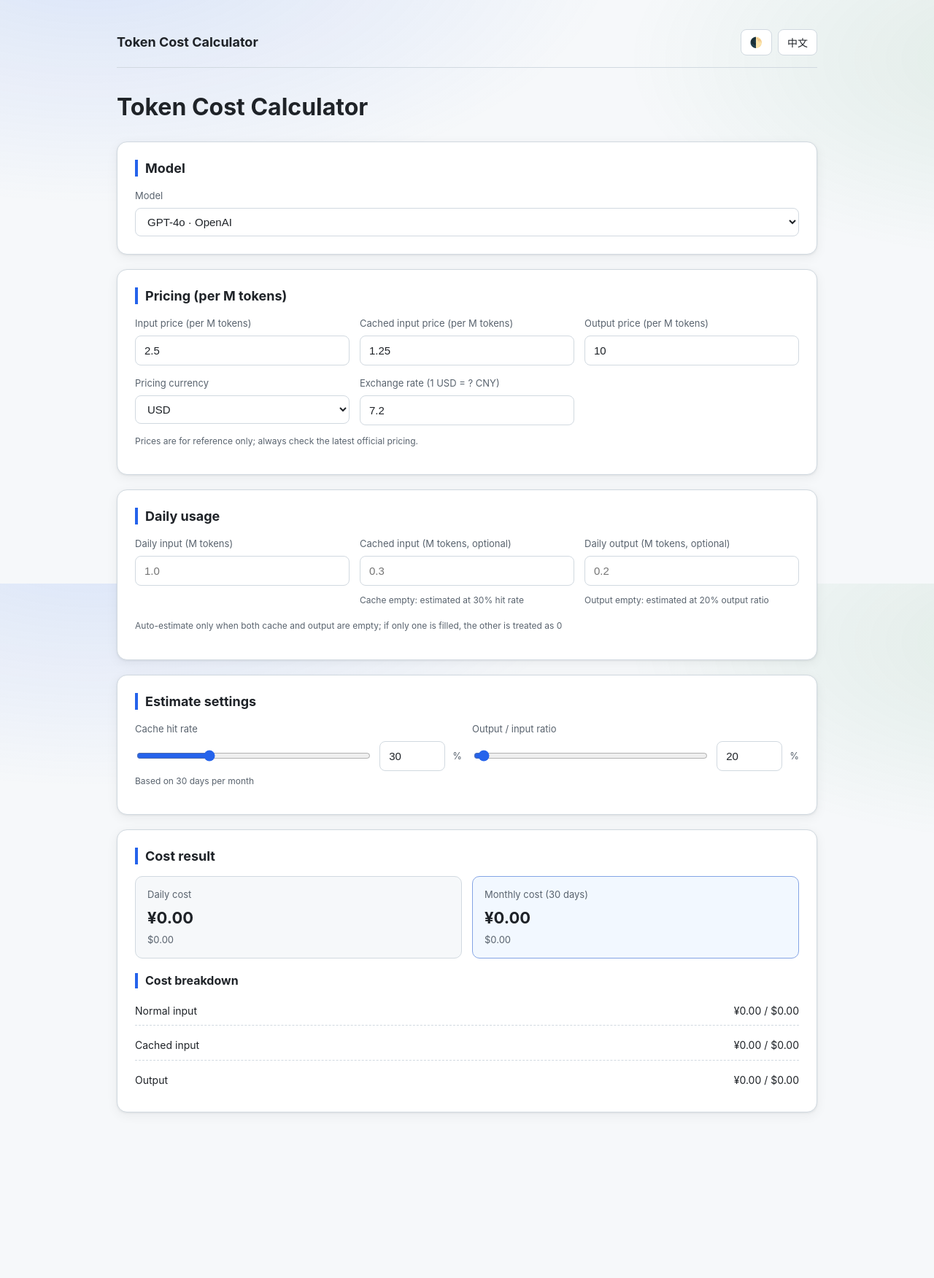
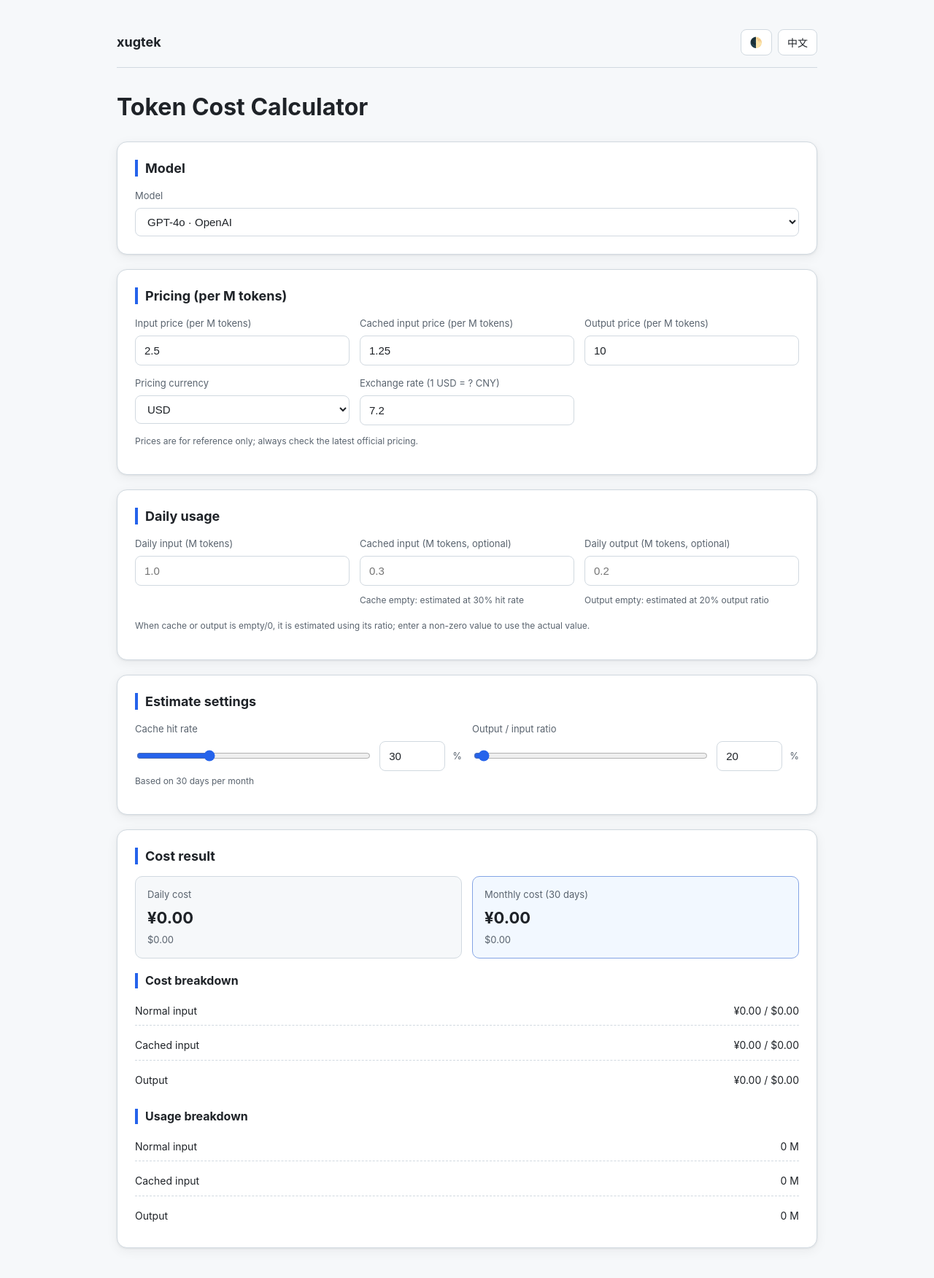
Before and after one commit to xugtek/tools, a website with bundled scripts: page token.html in a window 1280 px wide. Shown: the whole page at 73% size. Before the commit the page ends 1593 px from the top, so only its background shows below. Built offline with nearby package versions, Linux system fonts and the light colour scheme.

Commit message:
[token_calc] Restore xugtek brand, independent estimate controls, and show estimated usage

```diff
--- a/assets/css/style.css
+++ b/assets/css/style.css
@@ -34,6 +34,10 @@ html[data-theme='dark'] {
   box-sizing: border-box;
 }
 
+[hidden] {
+  display: none !important;
+}
+
 html {
   -webkit-text-size-adjust: 100%;
 }
@@ -42,11 +46,7 @@ body {
   margin: 0;
   font-family: -apple-system, BlinkMacSystemFont, 'Segoe UI', 'PingFang SC', 'Hiragino Sans GB',
     'Microsoft YaHei', 'Helvetica Neue', Arial, sans-serif;
-  background:
-    radial-gradient(1200px 600px at 10% -10%, color-mix(in srgb, var(--primary) 14%, transparent), transparent 60%),
-    radial-gradient(1000px 500px at 110% 10%, color-mix(in srgb, var(--success) 10%, transparent), transparent 55%),
-    var(--bg);
-  background-attachment: fixed;
+  background: var(--bg);
   color: var(--text);
   line-height: 1.6;
   min-height: 100vh;
--- a/assets/js/i18n.js
+++ b/assets/js/i18n.js
@@ -2,7 +2,7 @@ const STORAGE_KEY = 'xugtek-lang';
 
 const translations = {
   'zh-CN': {
-    siteName: 'XugTek 工具站',
+    siteName: 'xugtek',
     toolTitle: 'Token费用计算器',
     navTools: '工具',
     themeToggle: '切换主题',
@@ -38,7 +38,11 @@ const translations = {
     normalInputCostLabel: '普通输入',
     cachedInputCostLabel: '缓存输入',
     outputCostLabel: '输出',
-    estimatedHint: '缓存和输出都留空时自动估算；只填其中一项时，另一项按 0 计算',
+    normalInputLabel: '普通输入',
+    cachedInputLabel: '缓存命中',
+    outputLabel: '输出',
+    usageBreakdownLabel: '用量明细',
+    estimatedHint: '缓存或输出为空/0 时，按对应比例自动估算；输入非 0 实际值后使用实际值。',
     cacheEstimateHint: '缓存为空，按 {rate}% 命中率估算',
     outputEstimateHint: '输出为空，按 {ratio}% 输出比例估算',
     invalidInput: '请输入有效的 Token 数量',
@@ -46,7 +50,7 @@ const translations = {
     modelSourceNote: '价格仅供参考，请以官方最新价格为准。'
   },
   en: {
-    siteName: 'XugTek Tools',
+    siteName: 'xugtek',
     toolTitle: 'Token Cost Calculator',
     navTools: 'Tools',
     themeToggle: 'Toggle theme',
@@ -82,7 +86,11 @@ const translations = {
     normalInputCostLabel: 'Normal input',
     cachedInputCostLabel: 'Cached input',
     outputCostLabel: 'Output',
-    estimatedHint: 'Auto-estimate only when both cache and output are empty; if only one is filled, the other is treated as 0',
+    normalInputLabel: 'Normal input',
+    cachedInputLabel: 'Cached input',
+    outputLabel: 'Output',
+    usageBreakdownLabel: 'Usage breakdown',
+    estimatedHint: 'When cache or output is empty/0, it is estimated using its ratio; enter a non-zero value to use the actual value.',
     cacheEstimateHint: 'Cache empty: estimated at {rate}% hit rate',
     outputEstimateHint: 'Output empty: estimated at {ratio}% output ratio',
     invalidInput: 'Please enter valid token counts',
--- a/assets/js/index-app.js
+++ b/assets/js/index-app.js
@@ -6,8 +6,8 @@ function setDocumentLanguage() {
   const meta = document.querySelector('meta[name="description"]');
   if (meta) {
     meta.setAttribute('content', getLang() === 'en'
-      ? 'XugTek Tools: lightweight, fast and practical online tools.'
-      : 'XugTek 工具站：轻量、快速、实用的在线工具集合。');
+      ? 'xugtek: lightweight, fast and practical online tools.'
+      : 'xugtek：轻量、快速、实用的在线工具集合。');
   }
 }
 
--- a/assets/js/token-calc-app.js
+++ b/assets/js/token-calc-app.js
@@ -3,6 +3,7 @@ import {
   convertCurrency,
   estimateDailyUsage,
   formatMoney,
+  formatTokens,
   toNonNegativeNumber
 } from './token-calc-core.js';
 import { getLang, t } from './i18n.js';
@@ -26,8 +27,13 @@ const elements = {
   outputRatioRange: document.getElementById('output-ratio-range'),
   exchangeRate: document.getElementById('exchange-rate'),
   estimateSection: document.getElementById('estimate-section'),
+  cacheEstimateControl: document.getElementById('cache-estimate-control'),
+  outputEstimateControl: document.getElementById('output-estimate-control'),
   cacheEstimateHint: document.getElementById('cache-estimate-hint'),
   outputEstimateHint: document.getElementById('output-estimate-hint'),
+  usageNormal: document.getElementById('usage-normal'),
+  usageCached: document.getElementById('usage-cached'),
+  usageOutput: document.getElementById('usage-output'),
   resultDailyCny: document.getElementById('result-daily-cny'),
   resultDailyUsd: document.getElementById('result-daily-usd'),
   resultMonthlyCny: document.getElementById('result-monthly-cny'),
@@ -44,6 +50,13 @@ let models = [];
 
 function locale() {
   return getLang() === 'en' ? 'en-US' : 'zh-CN';
+}
+
+function isBlankOrZero(value) {
+  const trimmed = String(value ?? '').trim();
+  if (trimmed === '') return true;
+  const n = Number(trimmed);
+  return Number.isFinite(n) && n === 0;
 }
 
 function setDocumentLanguage() {
@@ -115,24 +128,26 @@ function getEstimatedUsage() {
     cacheHitRate: elements.cacheRate.value,
     outputRatio: elements.outputRatio.value
   });
-  const bothEmpty = cachedRaw === '' && outputRaw === '';
 
   return {
     input: estimate.input,
-    cachedInput: cachedRaw === '' ? (bothEmpty ? estimate.cachedInput : 0) : toNonNegativeNumber(cachedRaw),
-    output: outputRaw === '' ? (bothEmpty ? estimate.output : 0) : toNonNegativeNumber(outputRaw)
+    cachedInput: isBlankOrZero(cachedRaw) ? estimate.cachedInput : toNonNegativeNumber(cachedRaw),
+    output: isBlankOrZero(outputRaw) ? estimate.output : toNonNegativeNumber(outputRaw)
   };
 }
 
 function updateEstimateVisibility() {
-  const cachedEmpty = elements.dailyCached.value.trim() === '';
-  const outputEmpty = elements.dailyOutput.value.trim() === '';
-  elements.estimateSection.hidden = !(cachedEmpty && outputEmpty);
+  const cacheNeedsEstimate = isBlankOrZero(elements.dailyCached.value);
+  const outputNeedsEstimate = isBlankOrZero(elements.dailyOutput.value);
+
+  elements.cacheEstimateControl.hidden = !cacheNeedsEstimate;
+  elements.outputEstimateControl.hidden = !outputNeedsEstimate;
+  elements.estimateSection.hidden = !cacheNeedsEstimate && !outputNeedsEstimate;
 }
 
 function updateEstimateHints() {
-  const cacheEmpty = elements.dailyCached.value.trim() === '';
-  const outputEmpty = elements.dailyOutput.value.trim() === '';
+  const cacheEmpty = isBlankOrZero(elements.dailyCached.value);
+  const outputEmpty = isBlankOrZero(elements.dailyOutput.value);
   const cacheRate = Number(elements.cacheRate.value) || 0;
   const outputRatio = Number(elements.outputRatio.value) || 0;
 
@@ -182,6 +197,9 @@ function renderCosts() {
     elements.breakdownCachedUsd.textContent = zeroUsd;
     elements.breakdownOutputCny.textContent = zero;
     elements.breakdownOutputUsd.textContent = zeroUsd;
+    elements.usageNormal.textContent = '0 M';
+    elements.usageCached.textContent = '0 M';
+    elements.usageOutput.textContent = '0 M';
     return;
   }
 
@@ -209,6 +227,9 @@ function renderCosts() {
   elements.breakdownCachedUsd.textContent = formatMoney(cachedUsd, 'USD', locale());
   elements.breakdownOutputCny.textContent = formatMoney(outputCny, 'CNY', locale());
   elements.breakdownOutputUsd.textContent = formatMoney(outputUsd, 'USD', locale());
+  elements.usageNormal.textContent = `${formatTokens(cost.normalInput, locale())} M`;
+  elements.usageCached.textContent = `${formatTokens(cost.cachedInput, locale())} M`;
+  elements.usageOutput.textContent = `${formatTokens(cost.output, locale())} M`;
 }
 
 function bindEvents() {
--- a/token.html
+++ b/token.html
@@ -3,14 +3,14 @@
 <head>
   <meta charset="utf-8">
   <meta name="viewport" content="width=device-width, initial-scale=1">
-  <title>Token费用计算器 - XugTek 工具站</title>
+  <title>Token费用计算器 - xugtek</title>
   <meta name="description" content="估算每日和每月 Token API 费用，支持人民币/美元双货币、缓存命中与用量估算。">
   <link rel="stylesheet" href="assets/css/style.css">
 </head>
 <body>
   <div class="container">
     <header class="site-header">
-      <a class="brand" href="index.html" data-i18n="toolTitle">Token费用计算器</a>
+      <a class="brand" href="index.html" data-i18n="siteName">xugtek</a>
       <div class="header-actions">
         <button type="button" class="icon-button" data-theme-toggle data-i18n-title="themeToggle" data-i18n-aria-label="themeToggle" title="切换主题" aria-label="切换主题">🌓</button>
         <button type="button" class="icon-button" data-i18n-switch>EN</button>
@@ -78,13 +78,13 @@
             <p class="hint" id="output-estimate-hint"></p>
           </div>
         </div>
-        <p class="hint" data-i18n="estimatedHint">缓存和输出都留空时自动估算；只填其中一项时，另一项按 0 计算</p>
+        <p class="hint" data-i18n="estimatedHint">缓存或输出为空/0 时，按对应比例自动估算；输入非 0 实际值后使用实际值。</p>
       </section>
 
       <section class="card" id="estimate-section" aria-labelledby="estimate-section-title" hidden>
         <h2 id="estimate-section-title" class="section-title" data-i18n="estimateSection">自动估算设置</h2>
         <div class="form-grid">
-          <div class="form-group">
+          <div class="form-group" id="cache-estimate-control">
             <label for="cache-rate" data-i18n="cacheHitRateLabel">缓存命中率</label>
             <div class="range-row">
               <input id="cache-rate-range" class="range-slider" type="range" min="0" max="100" step="1" value="30">
@@ -92,7 +92,7 @@
               <span>%</span>
             </div>
           </div>
-          <div class="form-group">
+          <div class="form-group" id="output-estimate-control">
             <label for="output-ratio" data-i18n="outputRatioLabel">输出 / 输入比例</label>
             <div class="range-row">
               <input id="output-ratio-range" class="range-slider" type="range" min="0" max="1000" step="1" value="20">
@@ -134,6 +134,22 @@
             <span><span id="breakdown-output-cny">¥0.00</span> / <span id="breakdown-output-usd">$0.00</span></span>
           </li>
         </ul>
+
+        <h3 class="section-title" style="margin-top:20px" data-i18n="usageBreakdownLabel">用量明细</h3>
+        <ul class="breakdown-list">
+          <li>
+            <span data-i18n="normalInputLabel">普通输入</span>
+            <span id="usage-normal">0 M</span>
+          </li>
+          <li>
+            <span data-i18n="cachedInputLabel">缓存命中</span>
+            <span id="usage-cached">0 M</span>
+          </li>
+          <li>
+            <span data-i18n="outputLabel">输出</span>
+            <span id="usage-output">0 M</span>
+          </li>
+        </ul>
       </section>
     </main>
   </div>
```
Also changed, not shown: index.html (+3 -3 lines).
